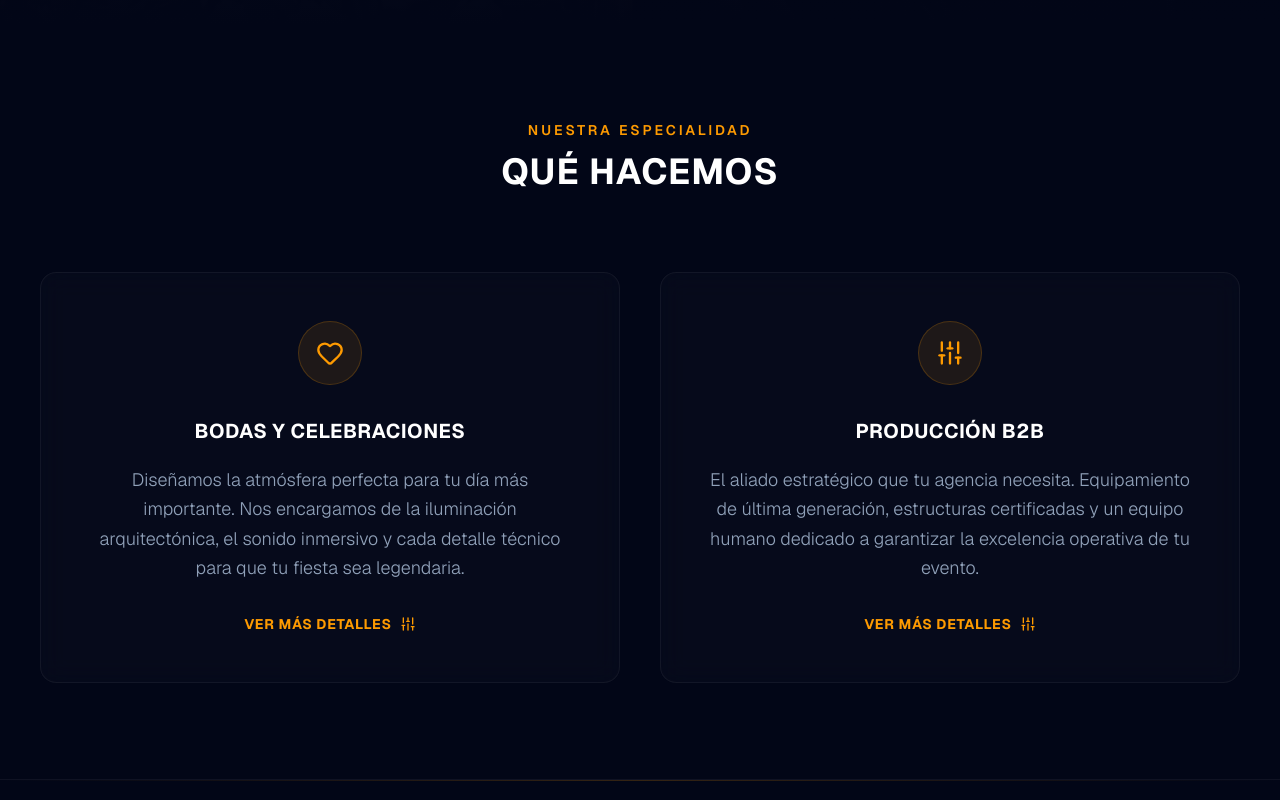
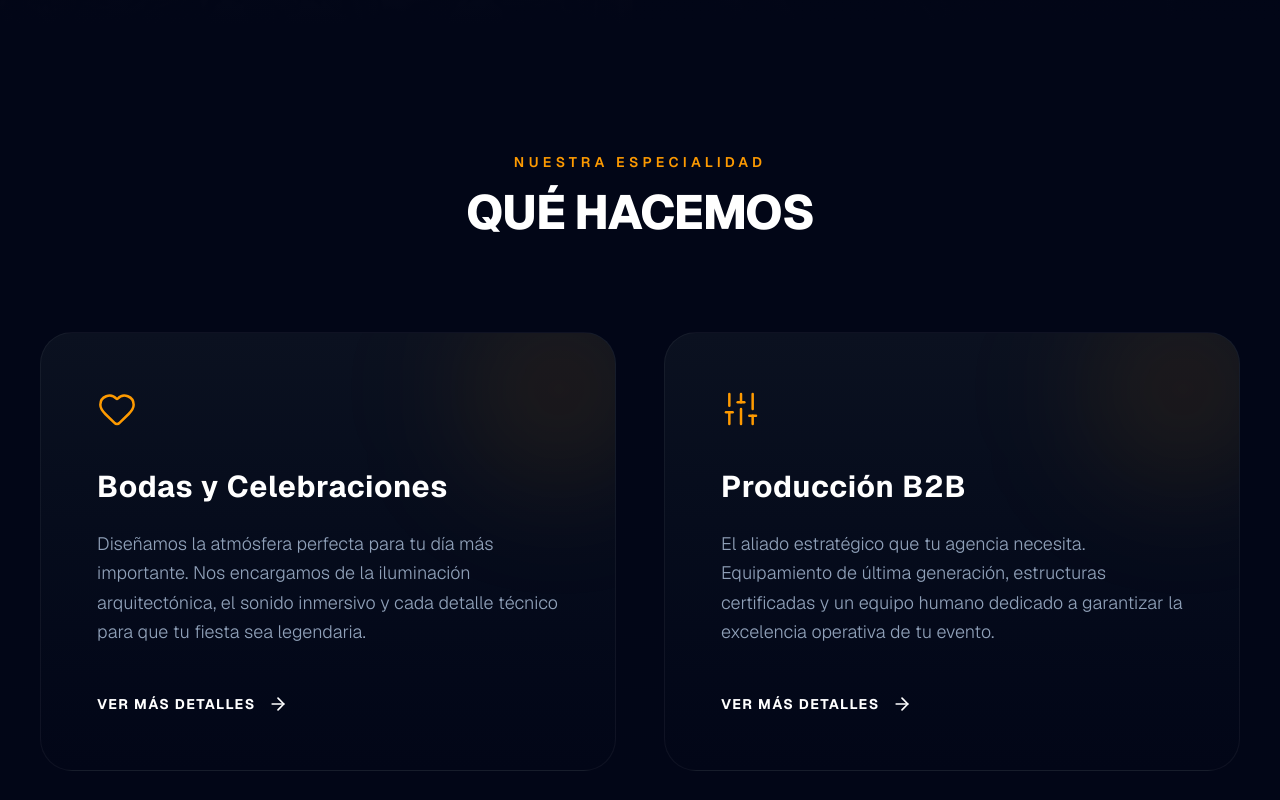
Before and after one commit to AlennaArtCode/eventos, a Next.js app: page / in a window 1280 px wide. Shown: the part 840-1640 px from the top of the page. Built offline with nearby package versions, Linux system fonts and the light colour scheme.

Commit message:
style: Redesign services cards for premium left-aligned look

```diff
--- a/src/app/page.js
+++ b/src/app/page.js
@@ -1,5 +1,5 @@
 import Link from "next/link";
-import { Heart, Sliders, Phone, Mail, MapPin } from "lucide-react";
+import { Heart, Sliders, Phone, Mail, MapPin, ArrowRight } from "lucide-react";
 
 export default function Home() {
   return (
@@ -51,45 +51,63 @@ export default function Home() {
         </div>
       </section>
 
-      {/* Sección Servicios (Glassmorphism Premium) */}
-      <section id="servicios" className="py-24 px-4 bg-[#020617] relative">
+      {/* Sección Servicios (Rediseñada para Lujo B2B/B2C) */}
+      <section id="servicios" className="py-32 px-4 bg-[#020617] relative">
         <div className="max-w-[1200px] mx-auto w-full">
-          <div className="text-center mb-20">
-            <h2 className="text-sm font-semibold text-amber-500 tracking-[0.2em] uppercase mb-3">
+          <div className="text-center mb-24">
+            <h2 className="text-sm font-semibold text-amber-500 tracking-[0.3em] uppercase mb-4">
               Nuestra Especialidad
             </h2>
-            <h3 className="text-3xl md:text-4xl font-bold text-white tracking-wide">
+            <h3 className="text-4xl md:text-5xl font-extrabold text-white tracking-tight">
               QUÉ HACEMOS
             </h3>
           </div>
 
-          <div className="grid grid-cols-1 md:grid-cols-2 gap-10">
+          <div className="grid grid-cols-1 md:grid-cols-2 gap-12">
             {/* Bodas */}
-            <div className="bg-white/[0.02] backdrop-blur-md p-12 rounded-2xl border border-white/5 flex flex-col items-center text-center group hover:bg-white/[0.04] transition-all duration-500">
-              <div className="h-16 w-16 mb-8 rounded-full bg-amber-500/10 flex items-center justify-center border border-amber-500/20 group-hover:scale-110 transition-transform duration-500">
-                <Heart className="h-7 w-7 text-amber-500" />
+            <div className="relative p-12 md:p-14 rounded-[2rem] bg-gradient-to-b from-[#0b1120] to-[#020617] border border-white/5 overflow-hidden group hover:border-amber-500/30 transition-all duration-500">
+              <div className="absolute top-0 right-0 -mt-10 -mr-10 w-48 h-48 bg-amber-500/10 rounded-full blur-3xl group-hover:bg-amber-500/20 transition-all duration-500"></div>
+
+              <div className="relative z-10 flex flex-col items-start text-left h-full">
+                <div className="mb-10 inline-flex">
+                  <Heart className="h-10 w-10 text-amber-500" strokeWidth={1.5} />
                 </div>
-              <h4 className="text-xl font-bold text-white mb-5 tracking-wide">BODAS Y CELEBRACIONES</h4>
-              <p className="text-slate-400 text-lg leading-relaxed font-light mb-8">
+
+                <h4 className="text-2xl md:text-3xl font-bold text-white mb-6 tracking-wide group-hover:text-amber-500 transition-colors">
+                  Bodas y Celebraciones
+                </h4>
+
+                <p className="text-slate-400 text-lg leading-relaxed font-light mb-12 flex-grow">
                   Diseñamos la atmósfera perfecta para tu día más importante. Nos encargamos de la iluminación arquitectónica, el sonido inmersivo y cada detalle técnico para que tu fiesta sea legendaria.
                 </p>
-              <Link href="/bodas" className="mt-auto text-sm font-bold text-amber-500 hover:text-yellow-300 tracking-wider flex items-center transition-colors">
-                VER MÁS DETALLES <Sliders className="ml-2 h-4 w-4" />
+
+                <Link href="/bodas" className="mt-auto inline-flex items-center text-sm font-bold text-white hover:text-amber-500 tracking-widest uppercase transition-colors">
+                  Ver más detalles <ArrowRight className="ml-3 h-5 w-5" />
                 </Link>
+              </div>
             </div>
 
             {/* Producción Técnica */}
-            <div className="bg-white/[0.02] backdrop-blur-md p-12 rounded-2xl border border-white/5 flex flex-col items-center text-center group hover:bg-white/[0.04] transition-all duration-500">
-              <div className="h-16 w-16 mb-8 rounded-full bg-amber-500/10 flex items-center justify-center border border-amber-500/20 group-hover:scale-110 transition-transform duration-500">
-                <Sliders className="h-7 w-7 text-amber-500" />
+            <div className="relative p-12 md:p-14 rounded-[2rem] bg-gradient-to-b from-[#0b1120] to-[#020617] border border-white/5 overflow-hidden group hover:border-amber-500/30 transition-all duration-500">
+              <div className="absolute top-0 right-0 -mt-10 -mr-10 w-48 h-48 bg-amber-500/10 rounded-full blur-3xl group-hover:bg-amber-500/20 transition-all duration-500"></div>
+
+              <div className="relative z-10 flex flex-col items-start text-left h-full">
+                <div className="mb-10 inline-flex">
+                  <Sliders className="h-10 w-10 text-amber-500" strokeWidth={1.5} />
                 </div>
-              <h4 className="text-xl font-bold text-white mb-5 tracking-wide">PRODUCCIÓN B2B</h4>
-              <p className="text-slate-400 text-lg leading-relaxed font-light mb-8">
+
+                <h4 className="text-2xl md:text-3xl font-bold text-white mb-6 tracking-wide group-hover:text-amber-500 transition-colors">
+                  Producción B2B
+                </h4>
+
+                <p className="text-slate-400 text-lg leading-relaxed font-light mb-12 flex-grow">
                   El aliado estratégico que tu agencia necesita. Equipamiento de última generación, estructuras certificadas y un equipo humano dedicado a garantizar la excelencia operativa de tu evento.
                 </p>
-              <Link href="/agencias" className="mt-auto text-sm font-bold text-amber-500 hover:text-yellow-300 tracking-wider flex items-center transition-colors">
-                VER MÁS DETALLES <Sliders className="ml-2 h-4 w-4" />
+
+                <Link href="/agencias" className="mt-auto inline-flex items-center text-sm font-bold text-white hover:text-amber-500 tracking-widest uppercase transition-colors">
+                  Ver más detalles <ArrowRight className="ml-3 h-5 w-5" />
                 </Link>
+              </div>
             </div>
           </div>
         </div>
```
Lines whose indentation alone changed are shown as unchanged.
